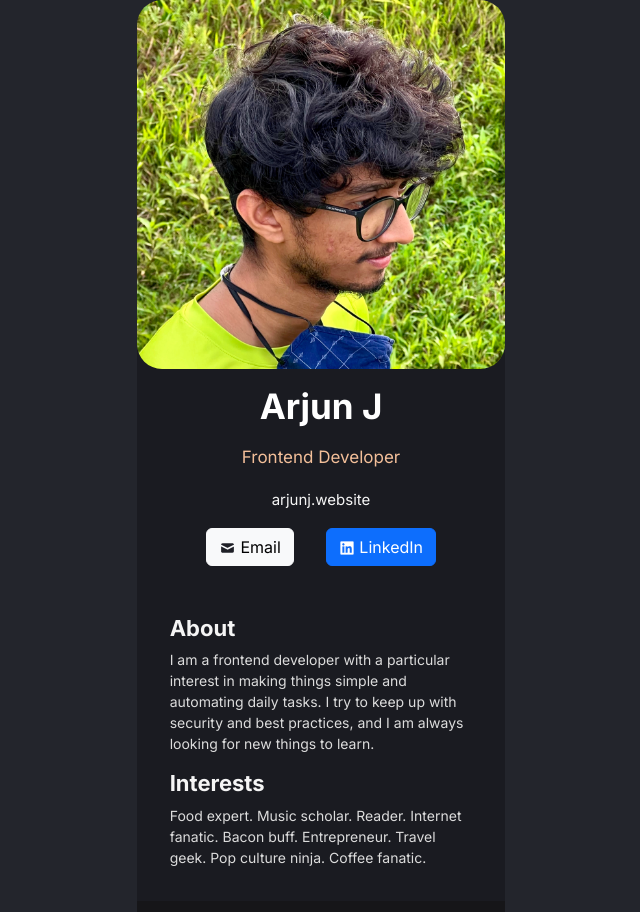
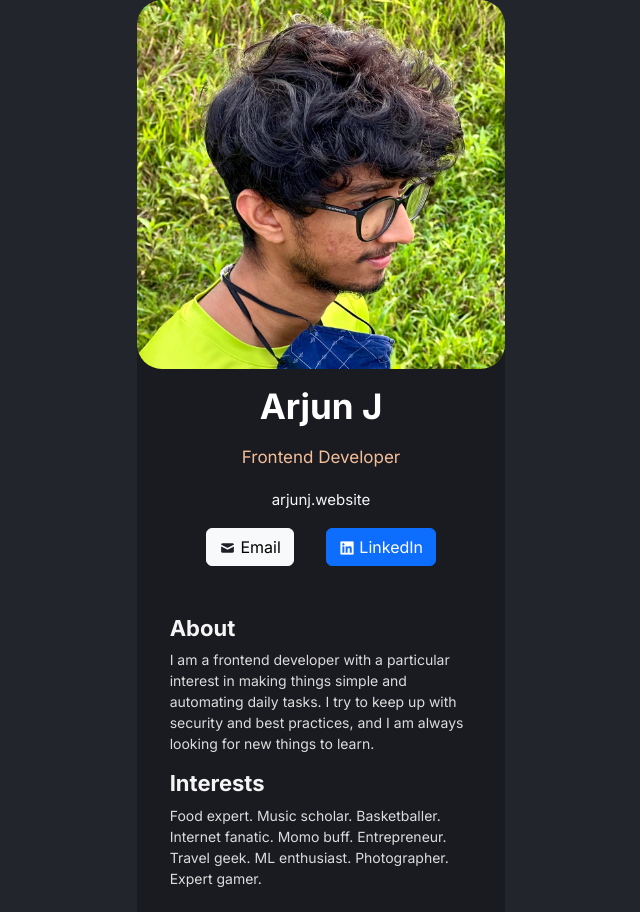
Before and after one commit to arjunjins/business-card, a React (Vite) app: page / in a window 1280 px wide. Shown: the top 912 px of the page, without its empty margins (319-959 px from the left). Built offline with nearby package versions, Linux system fonts and the light colour scheme.

Commit message:
edited text

```diff
--- a/src/components/Body/Body.jsx
+++ b/src/components/Body/Body.jsx
@@ -11,8 +11,8 @@ const Body = () => {
       </p>
       <h2>Interests</h2>
       <p>
-        Food expert. Music scholar. Reader. Internet fanatic. Bacon buff.
-        Entrepreneur. Travel geek. Pop culture ninja. Coffee fanatic.
+        Food expert. Music scholar. Basketballer. Internet fanatic. Momo buff.
+        Entrepreneur. Travel geek. ML enthusiast. Photographer. Expert gamer.
       </p>
     </div>
   );
```
